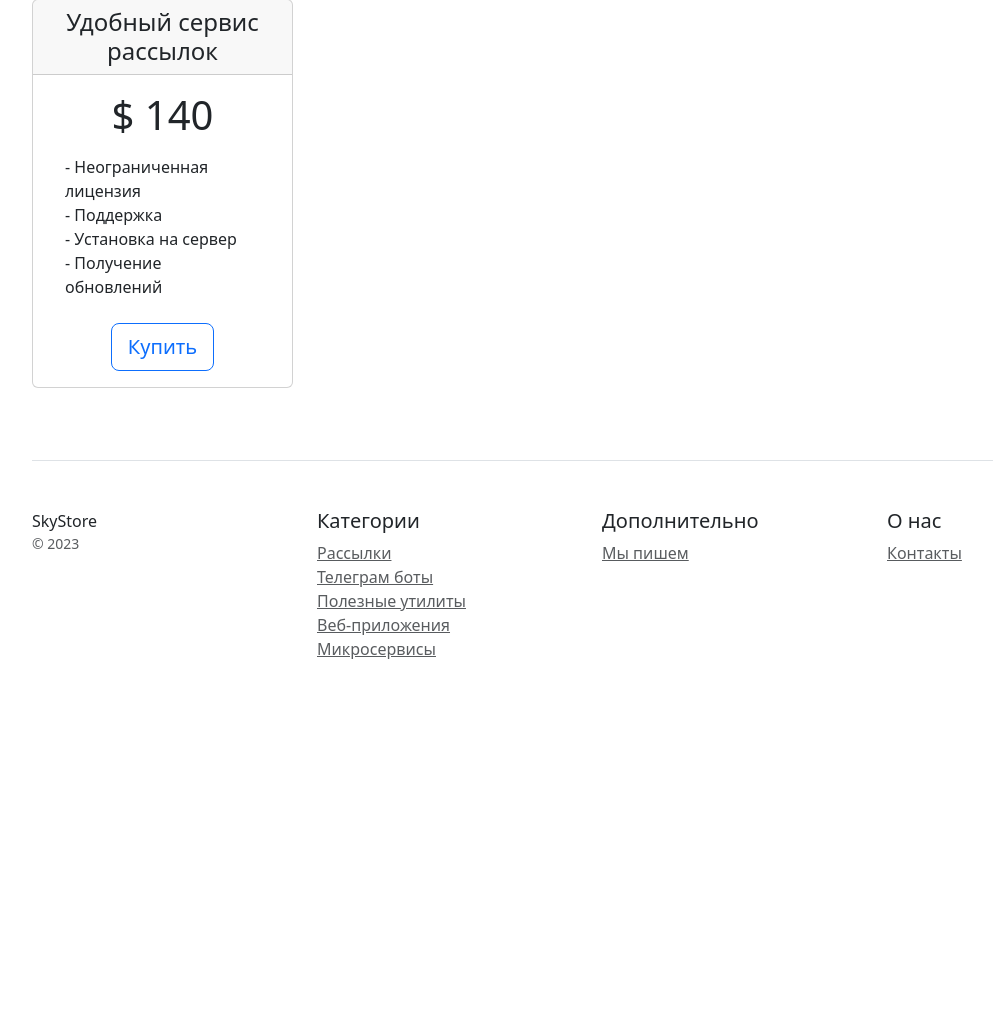
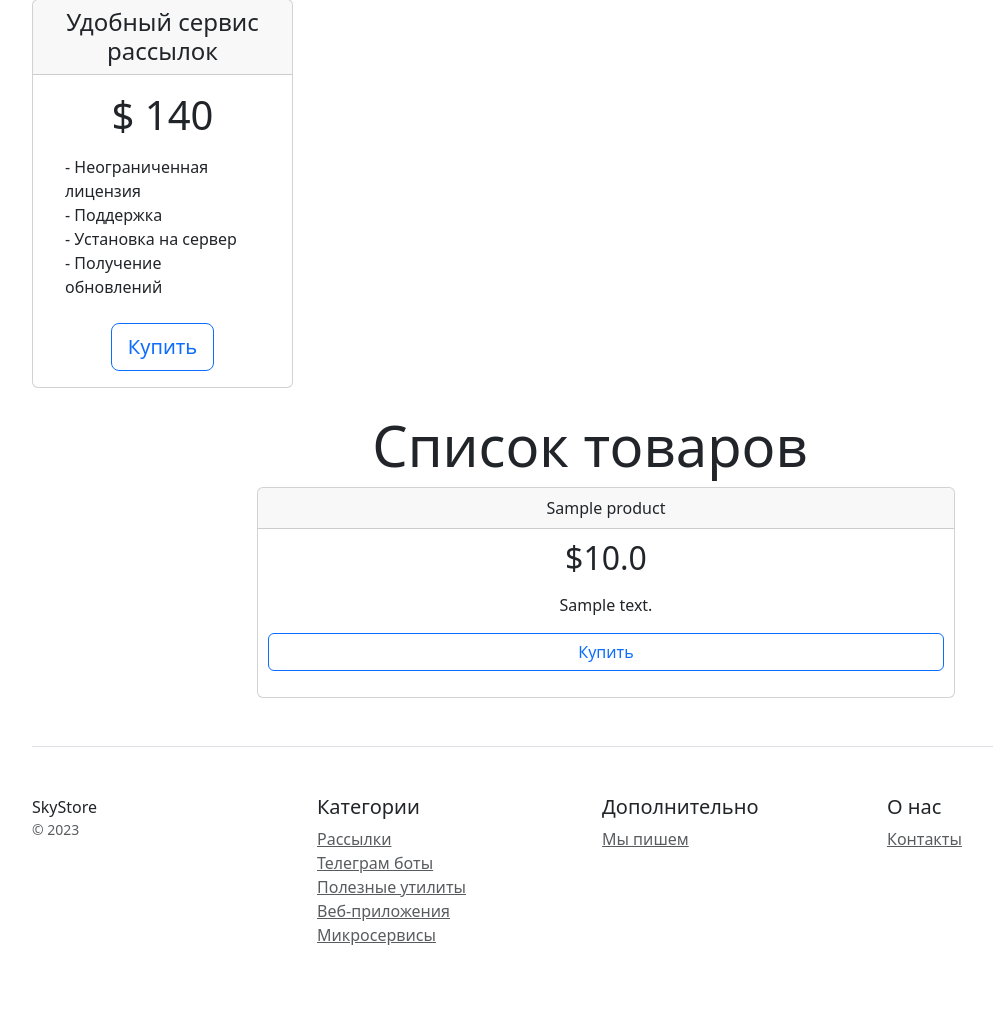
Before and after one commit to Apovikalov/ProjectDjango, a Django app: template myproject/catalog/templates/catalog/home.html in a window 1280 px wide. Shown: the part 285-1296 px from the top of the page, without its empty margins (50-1043 px from the left). Before the commit the page ends 944 px from the top, so only its background shows below. Run offline with Django 5.2, Linux system fonts and the light colour scheme; the template is opened without the code that fills it: values that come from a table or form of the project are taken from there, others are empty; tables that the repository leaves empty hold one stand-in row (values such as "Sample post"); parts of the project's set-up code (start-up, migrations or seed data) failed here and were passed over.

Commit message:
Список продуктов

```diff
--- a/myproject/catalog/templates/catalog/home.html
+++ b/myproject/catalog/templates/catalog/home.html
@@ -42,6 +42,33 @@
         </div>
     </div>
 
+    <div class="container">
+        <h2 align="center" class="display-4">Список товаров</h2>
+        <ul>
+            {% for product in all_products %}
+                <div class="row">
+                    <div class="col-2"></div>
+                    <div class="col-8">
+                        <div class="card">
+                          <div class="card-header text-center"> {{product.name}} </div>
+                          <form style="padding: 10px">
+                              <div class="mb-3">
+                                  <h2 align="center">${{product.price}}</h2>
+                              </div>
+                              <div class="mb-3">
+                                  <p align="center">{{product.description|truncatechars:100}}</p>
+                              </div>
+                              <div class="mb-3">
+                                  <button type="submit" class="btn btn-outline-primary w-100">Купить</button>
+                              </div>
+                          </form>
+                        </div>
+                    </div>
+                </div>
+            {% endfor %}
+        </ul>
+    </div>
+
     <footer class="pt-4 my-md-5 pt-md-5 border-top">
         <div class="row">
             <div class="col-12 col-md">
```
Also changed, not shown: myproject/catalog/views.py (+4 -3 lines).
